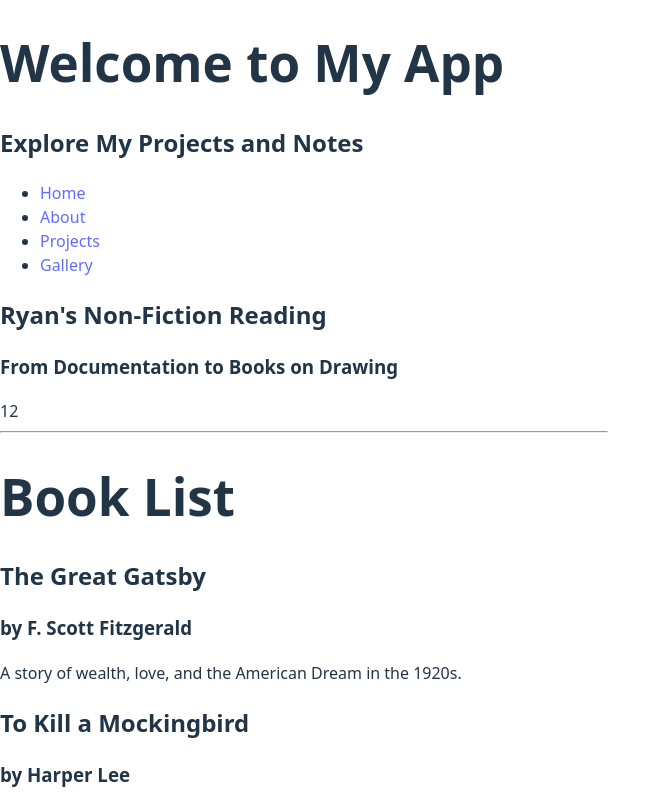
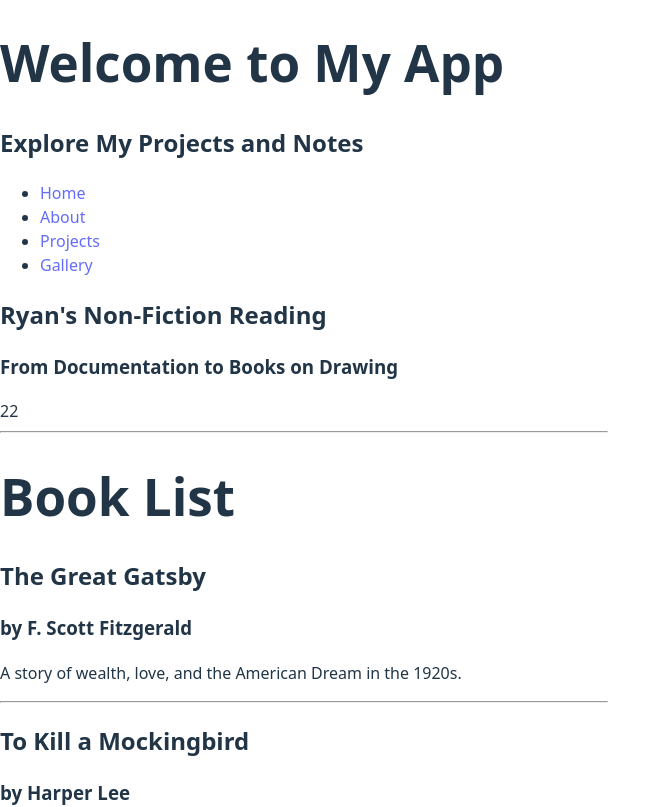
Before and after one commit to Roylaffman/worldbuilding, a React (Vite) app: page / in a window 1280 px wide. Shown: the top 807 px of the page, without its empty margins (0-671 px from the left). Built offline with nearby package versions, Linux system fonts and the light colour scheme.

Commit message:
Changed int in Body, added horizontal Rule in List

```diff
--- a/src/Body.jsx
+++ b/src/Body.jsx
@@ -4,7 +4,7 @@
 function Body(){
 
     const name1 = 'Ryan';
-    const number = 12;
+    const number = 22;
     return(
 
         <body>
@@ -15,6 +15,7 @@ function Body(){
 
     {/*<script type="module" src="/src/main.jsx"></script> */}
     <hr></hr>
+
   </body>
     );
 }
--- a/src/List.jsx
+++ b/src/List.jsx
@@ -28,9 +28,12 @@ function List() {
                     <h2>{book.title}</h2>
                     <h3>by {book.author}</h3>
                     <p>{book.description}</p>
+                    <hr></hr>
                 </div>
+
             ))}
         </div>
+
     );
 }
 
```
